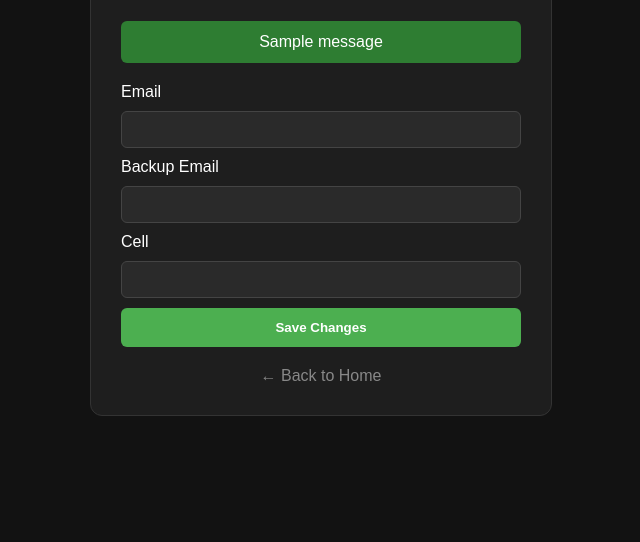
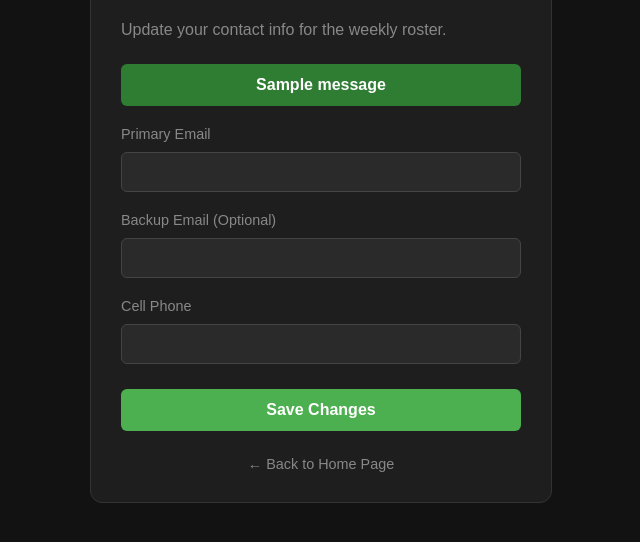
Before and after one commit to jpiccolini/saturday-tennis, a Python web app: template templates/dashboard.html in a window 1280 px wide. Shown: the part 106-648 px from the top of the page, without its empty margins (319-959 px from the left). Run offline with Jinja, Linux system fonts and the light colour scheme; the template is opened without the code that fills it, so the values that code supplies are empty; one stand-in notice (Sample message) is shown.

Commit message:
Update dashboard.html

```diff
--- a/templates/dashboard.html
+++ b/templates/dashboard.html
@@ -6,33 +6,45 @@
     <style>
         body { font-family: sans-serif; background: #121212; color: white; padding: 20px; display: flex; justify-content: center; }
         .container { background: #1e1e1e; padding: 30px; border-radius: 12px; width: 100%; max-width: 400px; border: 1px solid #333; }
-        .alert { padding: 12px; border-radius: 6px; margin-bottom: 20px; text-align: center; background: #2e7d32; }
-        input { width: 100%; padding: 10px; margin: 10px 0; border-radius: 6px; border: 1px solid #444; background: #2a2a2a; color: white; box-sizing: border-box; }
-        button { width: 100%; padding: 12px; background: #4CAF50; color: white; border: none; border-radius: 6px; cursor: pointer; font-weight: bold; }
-        .back { display: block; text-align: center; margin-top: 20px; color: #888; text-decoration: none; }
+        .alert { padding: 12px; border-radius: 6px; margin-bottom: 20px; text-align: center; font-weight: bold; }
+        .success { background: #2e7d32; color: white; }
+        .error { background: #d32f2f; color: white; }
+        input { width: 100%; padding: 10px; margin: 10px 0; border-radius: 6px; border: 1px solid #444; background: #2a2a2a; color: white; box-sizing: border-box; font-size: 16px; }
+        label { color: #888; font-size: 0.9em; margin-top: 10px; display: block; }
+        button { width: 100%; padding: 12px; background: #4CAF50; color: white; border: none; border-radius: 6px; cursor: pointer; font-weight: bold; font-size: 1em; margin-top: 15px; }
+        .back { display: block; text-align: center; margin-top: 25px; color: #888; text-decoration: none; font-size: 0.9em; }
+        .admin-badge { background: #ff9800; color: black; padding: 3px 8px; border-radius: 4px; font-size: 0.7em; margin-left: 10px; vertical-align: middle; text-transform: uppercase; }
     </style>
 </head>
 <body>
 <div class="container">
-    <h2>Hello, {{ user.first }}!</h2>
+    <h2>Hello, {{ user.first }}! {% if is_admin %}<span class="admin-badge">Admin</span>{% endif %}</h2>
+    <p style="color: #888; margin-bottom: 25px;">Update your contact info for the weekly roster.</p>
 
-    {% with messages = get_flashed_messages() %}
+    {% with messages = get_flashed_messages(with_categories=true) %}
       {% if messages %}
-        {% for message in messages %}<div class="alert">{{ message }}</div>{% endfor %}
+        {% for category, message in messages %}
+          <div class="alert {{ category }}">{{ message }}</div>
+        {% endfor %}
       {% endif %}
     {% endwith %}
 
     <form action="/update_profile" method="POST">
         <input type="hidden" name="id" value="{{ user.id }}">
-        <label>Email</label>
-        <input type="email" name="email" value="{{ user.email }}">
-        <label>Backup Email</label>
+
+        <label>Primary Email</label>
+        <input type="email" name="email" value="{{ user.email }}" required>
+
+        <label>Backup Email (Optional)</label>
         <input type="email" name="backup_email" value="{{ user.backup_email }}">
-        <label>Cell</label>
+
+        <label>Cell Phone</label>
         <input type="text" name="cell" value="{{ user.cell }}">
+
         <button type="submit">Save Changes</button>
     </form>
-    <a href="/" class="back">← Back to Home</a>
+
+    <a href="/" class="back">← Back to Home Page</a>
 </div>
 </body>
 </html>
```
